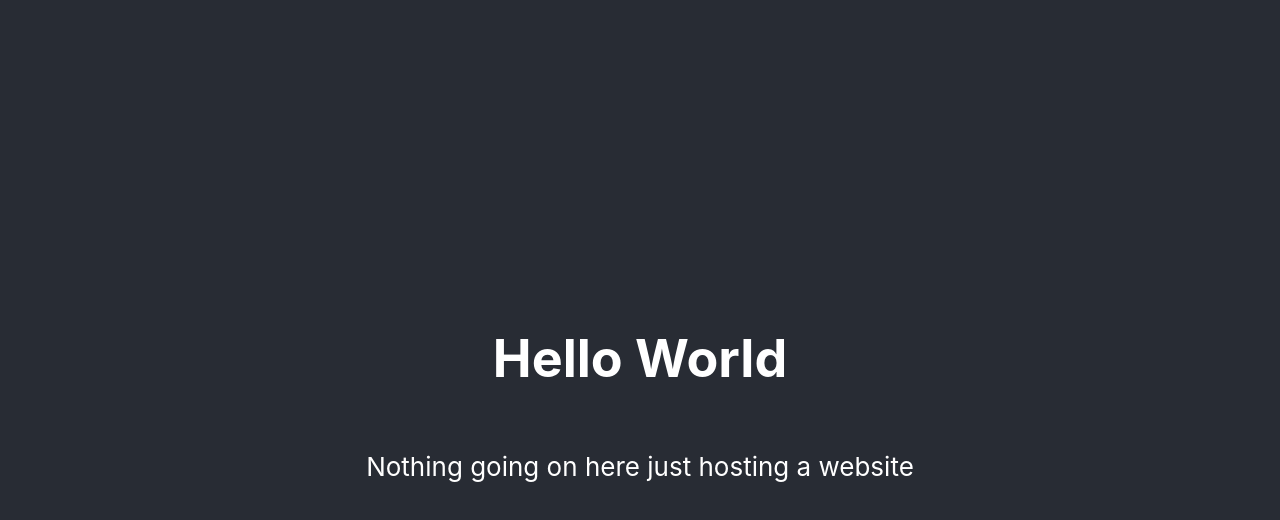
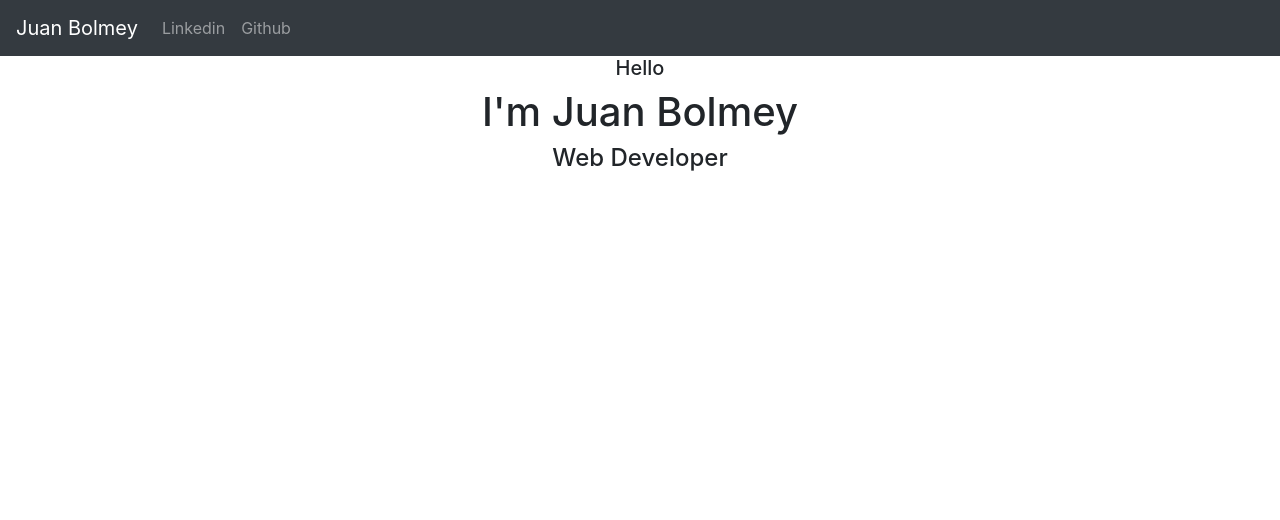
Before and after one commit to Bolmey/Portfolio, a React (Create React App) app: page / in a window 1280 px wide. Shown: the top 520 px of the page. Built offline with nearby package versions, Linux system fonts and the light colour scheme.

Commit message:
first section message

```diff
--- a/package.json
+++ b/package.json
@@ -7,8 +7,10 @@
     "@testing-library/jest-dom": "^5.13.0",
     "@testing-library/react": "^11.2.7",
     "@testing-library/user-event": "^12.8.3",
+    "bootstrap": "^4.6.0",
     "gh-pages": "^3.2.0",
     "react": "^17.0.2",
+    "react-bootstrap": "^1.6.1",
     "react-dom": "^17.0.2",
     "react-scripts": "4.0.3",
     "web-vitals": "^1.1.2"
--- a/public/index.html
+++ b/public/index.html
@@ -1,14 +1,12 @@
 <!DOCTYPE html>
 <html lang="en">
+
 <head>
   <meta charset="utf-8" />
   <link rel="icon" href="%PUBLIC_URL%/favicon.ico" />
   <meta name="viewport" content="width=device-width, initial-scale=1" />
   <meta name="theme-color" content="#000000" />
-    <meta
-      name="description"
-      content="Web site created using create-react-app"
-    />
+  <meta name="description" content="Web site created using create-react-app" />
   <link rel="apple-touch-icon" href="%PUBLIC_URL%/logo192.png" />
   <!--
       manifest.json provides metadata used when your web app is installed on a
@@ -24,8 +22,9 @@
       work correctly both with client-side routing and a non-root public URL.
       Learn how to configure a non-root public URL by running `npm run build`.
     -->
-    <title>React App</title>
+  <title>Juan Bolmey</title>
 </head>
+
 <body>
   <noscript>You need to enable JavaScript to run this app.</noscript>
   <div id="root"></div>
@@ -40,4 +39,5 @@
       To create a production bundle, use `npm run build` or `yarn build`.
     -->
 </body>
+
 </html>
--- a/src/App.css
+++ b/src/App.css
@@ -1,3 +1,5 @@
+
+
 .App {
   text-align: center;
 }
--- a/src/App.js
+++ b/src/App.js
@@ -1,13 +1,38 @@
 import logo from './logo.svg';
 import './App.css';
+import Navbar from 'react-bootstrap/Navbar';
+import Nav from 'react-bootstrap/Nav';
+import NavDropdown from 'react-bootstrap/NavDropdown';
+
 
 function App() {
   return (
     <div className="App">
-      <header className="App-header">
-        <h1>Hello World</h1>
-        <p>Nothing going on here just hosting a website</p>
-      </header>
+      {/* ---------NAV BAR--------- */}
+      <Navbar collapseOnSelect expand="lg" bg="dark" variant="dark">
+        <Navbar.Brand href="#home">Juan Bolmey</Navbar.Brand>
+        <Navbar.Toggle aria-controls="responsive-navbar-nav" />
+        <Navbar.Collapse id="responsive-navbar-nav">
+          <Nav>
+            <Nav.Link href="https://www.linkedin.com/in/bolmey/">Linkedin</Nav.Link>
+            <Nav.Link eventKey={2} href="https://github.com/Bolmey">
+              Github
+      </Nav.Link>
+          </Nav>
+        </Navbar.Collapse>
+      </Navbar>
+      {/* ---------NAV BAR END--------- */}
+      <section>
+        <div className="main-Header">
+          <div>
+            <h5>Hello</h5>
+            <h1>I'm Juan Bolmey</h1>
+            <h4>Web Developer</h4>
+          </div>
+          {/* IMG JUAN */}
+        </div>
+      </section>
+
     </div>
   );
 }
--- a/src/index.js
+++ b/src/index.js
@@ -3,6 +3,7 @@ import ReactDOM from 'react-dom';
 import './index.css';
 import App from './App';
 import reportWebVitals from './reportWebVitals';
+import 'bootstrap/dist/css/bootstrap.min.css';
 
 ReactDOM.render(
   <React.StrictMode>
```
Also changed, not shown: 1 other file (tests, documents, lock files or other folders). Lines whose indentation alone changed are shown as unchanged.
